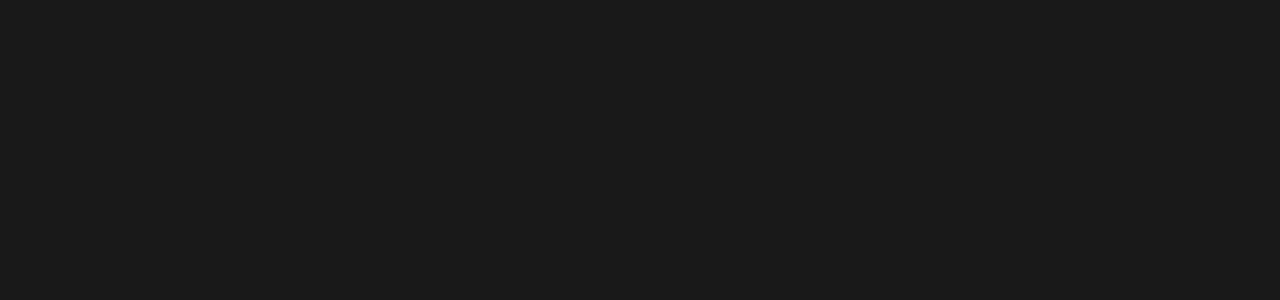
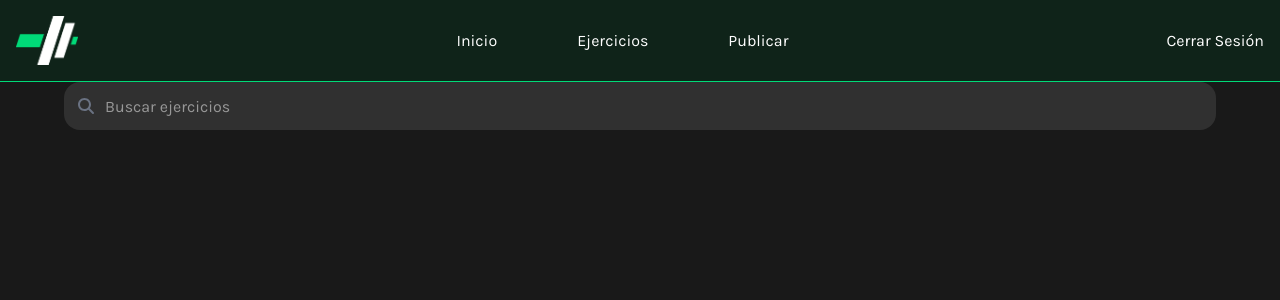
Before and after one commit to Swarch-2025ii-ProofLift/prooflift-fe, a React (Vite) app: page /exercises in a window 1280 px wide. Before the commit this address had no page. Shown: the top 300 px of the page. Built offline with nearby package versions, Linux system fonts and the light colour scheme.

Commit message:
feat: Pantalla ejercicios y search bar

```diff
--- a/src/App.jsx
+++ b/src/App.jsx
@@ -3,7 +3,7 @@
 
 import { Login } from './pages/Login.jsx'
 import { SignUp } from './pages/SignUp.jsx'
-import {Holi} from './pages/Holi.jsx'
+import { Exercises } from './pages/Exercises.jsx'
 
 function App () {
   return (
@@ -11,7 +11,7 @@
       <Routes>
         <Route path='/' element={<Login />} />
         <Route path='/signup' element={<SignUp />} />
-        <Route path='/holi' element={<Holi />} />
+        <Route path='/exercises' element={<Exercises />} />
       </Routes>
     </Router>
   )
--- /dev/null
+++ b/src/components/exercises/SearchBar.jsx
@@ -0,0 +1,15 @@
+import { FontAwesomeIcon } from "@fortawesome/react-fontawesome"
+import { faMagnifyingGlass } from "@fortawesome/free-solid-svg-icons"
+
+function SearchBar() {
+  return (
+    <div className="relative w-[90%] mx-auto bg-[#303030] rounded-2xl">
+        <FontAwesomeIcon icon={faMagnifyingGlass} className="absolute left-3 top-1/2 -translate-y-1/2 text-gray-500"/>
+        <input className='w-full h-12 pl-10 pr-8 text-secondary
+             rounded-2xl border border-transparent
+             focus:outline-none focus:border-gray-500' type="text" placeholder="Buscar ejercicios" />
+    </div>
+  )
+}
+
+export { SearchBar }
--- a/src/components/layout/Header.jsx
+++ b/src/components/layout/Header.jsx
@@ -23,8 +23,8 @@
 
   return (
     <header
-      className="fixed bg-background-secondary h-[10%] w-full flex items-center
-    justify-between p-4 border-b border-primary z-50 lg:px-7"
+      className="sticky top-0 bg-background-secondary h-[10%] w-full flex items-center
+    justify-between p-4 border-b border-primary z-50"
     >
       <img src={logo} alt="Logo" className="w-[20%] h-[90%] lg:w-[5%]" />
 
--- a/src/pages/Holi.jsx
+++ b/src/pages/Exercises.jsx
@@ -1,13 +1,15 @@
 import { Header } from "../components/layout/Header"
+import { SearchBar } from "../components/exercises/SearchBar"
 // import { Footer } from "../components/layout/Footer"
 
-function Holi() {
+function Exercises() {
   return (
     <div>
       <Header />
+      <SearchBar />
       {/* <Footer /> */}
     </div>
   )
 }
 
-export { Holi }
+export { Exercises }
```
